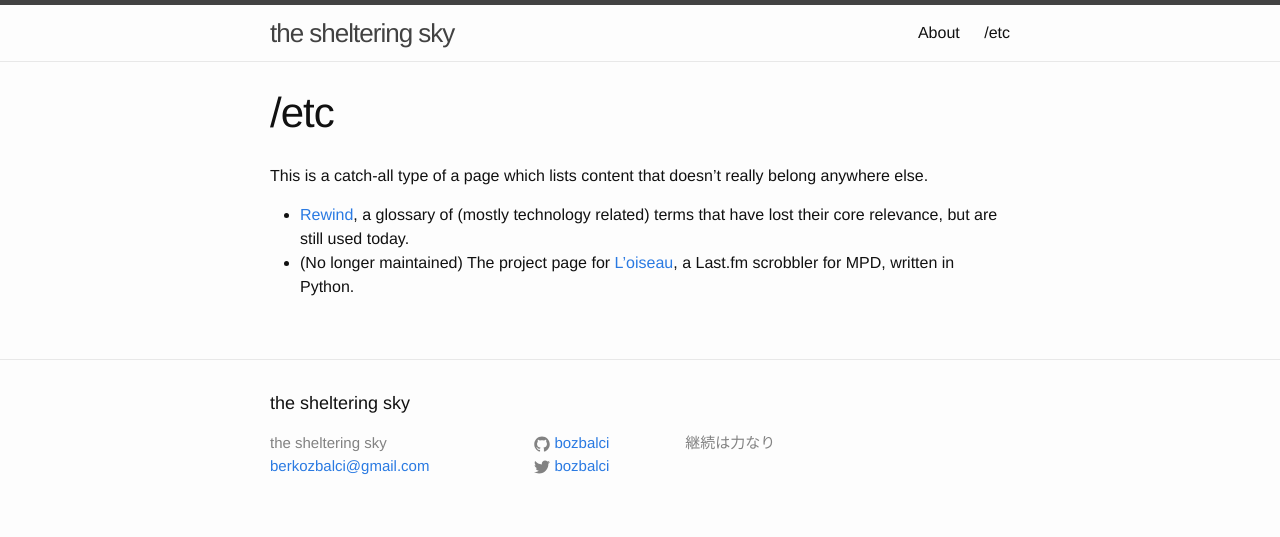
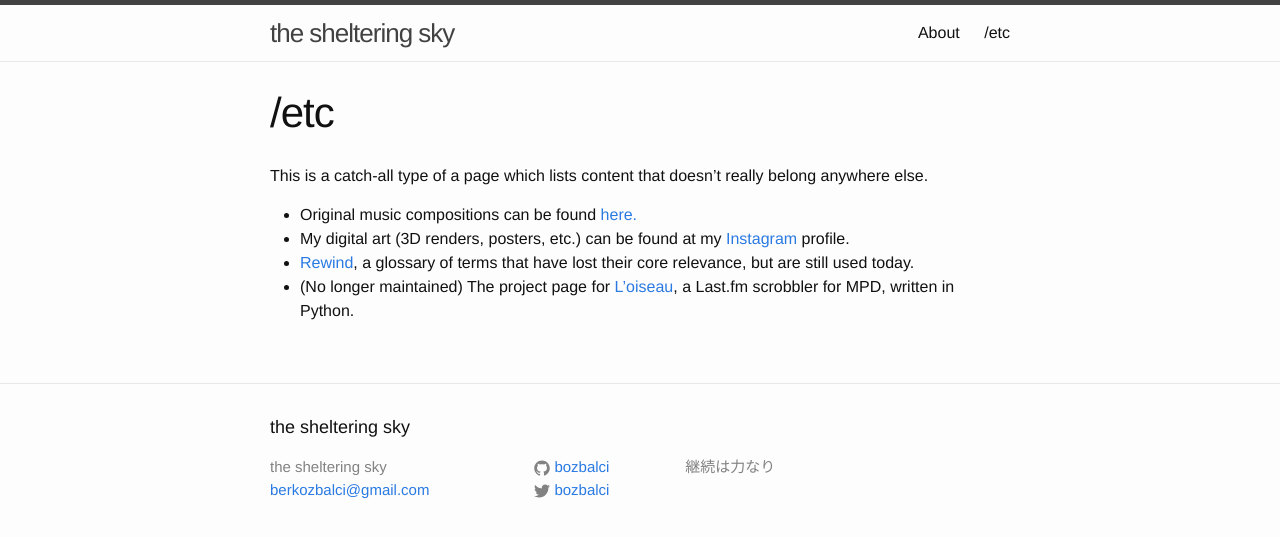
Before and after one commit to bozbalci/legacy-gh-page, a Jekyll site: the page built from etc.md, in a window 1280 px wide. Shown: the top 537 px of the page. Built offline with Jekyll 4.4.1, drawn with Linux system fonts in a browser that asks for light colours.

Commit message:
Update etc.md

```diff
--- a/etc.md
+++ b/etc.md
@@ -7,8 +7,12 @@ showonmenu: true
 
 This is a catch-all type of a page which lists content that doesn't really belong anywhere else.
 
-* [Rewind][rewind], a glossary of (mostly technology related) terms that have lost their core relevance, but are still used today.
+* Original music compositions can be found [here.][mymusic]
+* My digital art (3D renders, posters, etc.) can be found at my [Instagram][instagram] profile.
+* [Rewind][rewind], a glossary of terms that have lost their core relevance, but are still used today.
 * (No longer maintained) The project page for [L'oiseau][oiseau], a Last.fm scrobbler for MPD, written in Python.
 
 [oiseau]: https://bozbalci.github.io/oiseau
 [rewind]: http://bozbalci.github.io/rewind/
+[mymusic]: http://helios.whatbox.ca:59931/music
+[instagram]: https://www.instagram.com/berk.ozbalci/
```
